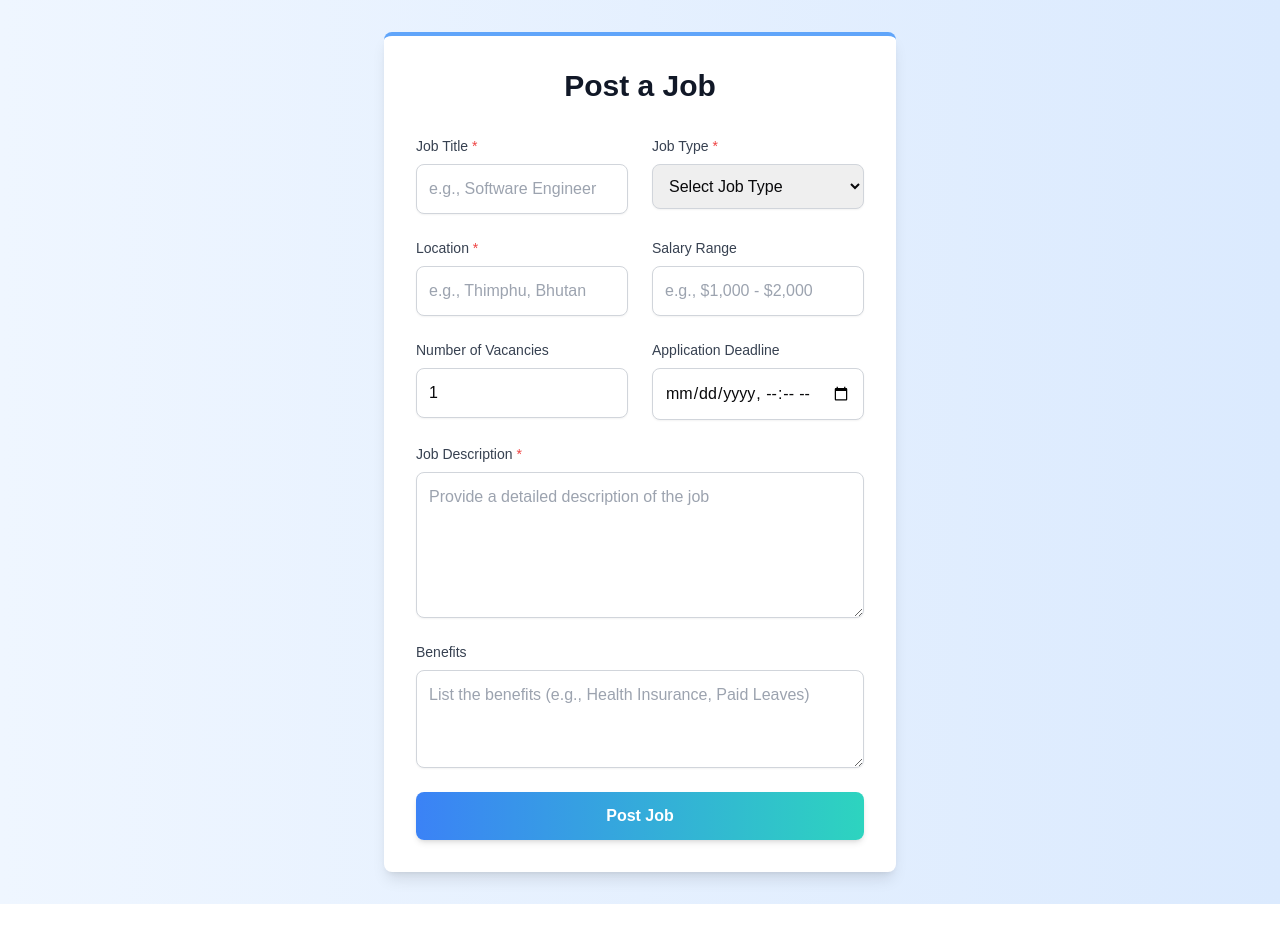
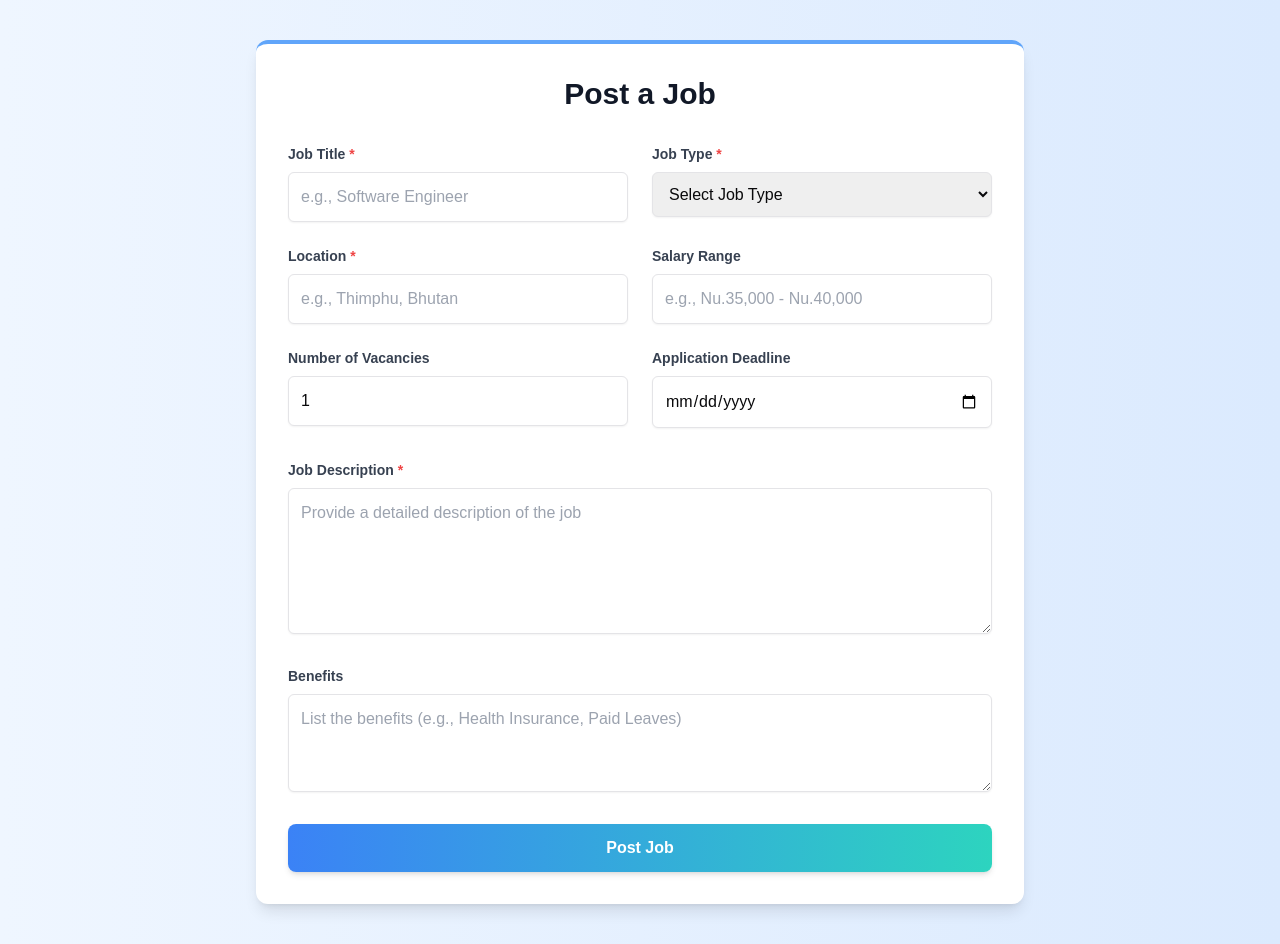
Before and after one commit to pemadolker/JobBoard_Frontend, a Next.js app: page /employer/postjob in a window 1280 px wide. Before the commit the page ends 904 px from the top, so only its background shows below. Built offline with nearby package versions, Linux system fonts and the light colour scheme.

Commit message:
signup as seeker

```diff
--- a/app/employer/page.tsx
+++ b/app/employer/page.tsx
@@ -54,7 +54,7 @@ export default function EmployerDashboard() {
             <div className="grid grid-cols-1 sm:grid-cols-2 md:grid-cols-3 gap-6">
               {[
                 { label: "Active Jobs", count: 50, color: "bg-blue-100 text-blue-700" },
-                { label: "New Applicants", count: 32, color: "bg-green-100 text-green-700" },
+                { label: "New Applicants", count: 32, color: "bg-orange-100 text-orange-700" },
                 { label: "Shortlisted", count: 15, color: "bg-teal-100 text-teal-700" },
               ].map((stat, index) => (
                 <div
@@ -91,10 +91,10 @@ export default function EmployerDashboard() {
                       <td className="px-6 py-4 text-gray-600">{job.company}</td>
                       <td className="px-6 py-4">
                         <div className="flex gap-4">
-                          <button className="px-4 py-2 bg-blue-500 text-white rounded-lg hover:bg-blue-600 transition">
+                         <button className="px-4 py-2 bg-teal-500 text-white rounded-lg shadow hover:bg-teal-600 transition">
                             Edit
                           </button>
-                          <button className="px-4 py-2 bg-red-500 text-white rounded-lg hover:bg-red-600 transition">
+                          <button className="px-4 py-2 bg-red-500 text-white rounded-lg shadow hover:bg-red-600 transition">
                             Delete
                           </button>
                         </div>
--- a/app/employer/postjob/page.tsx
+++ b/app/employer/postjob/page.tsx
@@ -37,16 +37,15 @@ export default function JobPostPage() {
   };
 
   return (
-    <main className="min-h-screen bg-gradient-to-r from-blue-50 to-blue-100 flex items-center justify-center py-8 px-4">
-      <div className="w-full max-w-3xl sm:max-w-2xl lg:max-w-lg bg-white rounded-lg shadow-lg p-6 sm:p-8 border-t-4 border-blue-400">
-        <h1 className="text-2xl sm:text-3xl font-extrabold text-gray-900 mb-6 sm:mb-8 text-center">
-          Post a Job
-        </h1>
-        <form onSubmit={handleSubmit} className="space-y-6">
+    <main className="min-h-screen bg-gradient-to-r from-blue-50 to-blue-100 flex items-center justify-center py-10 px-4">
+      <div className="w-full max-w-3xl bg-white rounded-xl shadow-lg p-8 border-t-4 border-blue-400">
+        <h1 className="text-3xl font-extrabold text-gray-900 mb-8 text-center">Post a Job</h1>
+        <form onSubmit={handleSubmit} className="space-y-8">
+          {/* Job Information */}
           <div className="grid grid-cols-1 sm:grid-cols-2 gap-6">
             {/* Job Title */}
             <div>
-              <label className="block text-sm font-medium text-gray-700" htmlFor="title">
+              <label className="block text-sm font-semibold text-gray-700 mb-2" htmlFor="title">
                 Job Title <span className="text-red-500">*</span>
               </label>
               <input
@@ -57,12 +56,12 @@ export default function JobPostPage() {
                 value={formData.title}
                 onChange={handleChange}
                 required
-                className="mt-2 block w-full p-3 border border-gray-300 rounded-lg shadow-sm focus:ring-blue-500 focus:border-blue-500 transition duration-300"
+                className="block w-full p-3 border rounded-md shadow-sm focus:ring-blue-500 focus:border-blue-500"
               />
             </div>
             {/* Job Type */}
             <div>
-              <label className="block text-sm font-medium text-gray-700" htmlFor="jobType">
+              <label className="block text-sm font-semibold text-gray-700 mb-2" htmlFor="jobType">
                 Job Type <span className="text-red-500">*</span>
               </label>
               <select
@@ -71,7 +70,7 @@ export default function JobPostPage() {
                 value={formData.jobType}
                 onChange={handleChange}
                 required
-                className="mt-2 block w-full p-3 border border-gray-300 rounded-lg shadow-sm focus:ring-blue-500 focus:border-blue-500 transition duration-300"
+                className="block w-full p-3 border rounded-md shadow-sm focus:ring-blue-500 focus:border-blue-500"
               >
                 <option value="">Select Job Type</option>
                 <option value="Full-Time">Full-Time</option>
@@ -82,7 +81,7 @@ export default function JobPostPage() {
             </div>
             {/* Location */}
             <div>
-              <label className="block text-sm font-medium text-gray-700" htmlFor="location">
+              <label className="block text-sm font-semibold text-gray-700 mb-2" htmlFor="location">
                 Location <span className="text-red-500">*</span>
               </label>
               <input
@@ -93,27 +92,27 @@ export default function JobPostPage() {
                 value={formData.location}
                 onChange={handleChange}
                 required
-                className="mt-2 block w-full p-3 border border-gray-300 rounded-lg shadow-sm focus:ring-blue-500 focus:border-blue-500 transition duration-300"
+                className="block w-full p-3 border rounded-md shadow-sm focus:ring-blue-500 focus:border-blue-500"
               />
             </div>
             {/* Salary Range */}
             <div>
-              <label className="block text-sm font-medium text-gray-700" htmlFor="salaryRange">
+              <label className="block text-sm font-semibold text-gray-700 mb-2" htmlFor="salaryRange">
                 Salary Range
               </label>
               <input
                 type="text"
                 id="salaryRange"
                 name="salaryRange"
-                placeholder="e.g., $1,000 - $2,000"
+                placeholder="e.g., Nu.35,000 - Nu.40,000"
                 value={formData.salaryRange}
                 onChange={handleChange}
-                className="mt-2 block w-full p-3 border border-gray-300 rounded-lg shadow-sm focus:ring-blue-500 focus:border-blue-500 transition duration-300"
+                className="block w-full p-3 border rounded-md shadow-sm focus:ring-blue-500 focus:border-blue-500"
               />
             </div>
             {/* Number of Vacancies */}
             <div>
-              <label className="block text-sm font-medium text-gray-700" htmlFor="numberOfVacancies">
+              <label className="block text-sm font-semibold text-gray-700 mb-2" htmlFor="numberOfVacancies">
                 Number of Vacancies
               </label>
               <input
@@ -123,27 +122,27 @@ export default function JobPostPage() {
                 placeholder="e.g., 3"
                 value={formData.numberOfVacancies}
                 onChange={handleChange}
-                className="mt-2 block w-full p-3 border border-gray-300 rounded-lg shadow-sm focus:ring-blue-500 focus:border-blue-500 transition duration-300"
+                className="block w-full p-3 border rounded-md shadow-sm focus:ring-blue-500 focus:border-blue-500"
               />
             </div>
             {/* Application Deadline */}
             <div>
-              <label className="block text-sm font-medium text-gray-700" htmlFor="applicationDeadline">
+              <label className="block text-sm font-semibold text-gray-700 mb-2" htmlFor="applicationDeadline">
                 Application Deadline
               </label>
               <input
-                type="datetime-local"
+                type="date"
                 id="applicationDeadline"
                 name="applicationDeadline"
                 value={formData.applicationDeadline}
                 onChange={handleChange}
-                className="mt-2 block w-full p-3 border border-gray-300 rounded-lg shadow-sm focus:ring-blue-500 focus:border-blue-500 transition duration-300"
+                className="block w-full p-3 border rounded-md shadow-sm focus:ring-blue-500 focus:border-blue-500"
               />
             </div>
           </div>
           {/* Job Description */}
           <div>
-            <label className="block text-sm font-medium text-gray-700" htmlFor="description">
+            <label className="block text-sm font-semibold text-gray-700 mb-2" htmlFor="description">
               Job Description <span className="text-red-500">*</span>
             </label>
             <textarea
@@ -154,12 +153,12 @@ export default function JobPostPage() {
               value={formData.description}
               onChange={handleChange}
               required
-              className="mt-2 block w-full p-3 border border-gray-300 rounded-lg shadow-sm focus:ring-blue-500 focus:border-blue-500 transition duration-300"
+              className="block w-full p-3 border rounded-md shadow-sm focus:ring-blue-500 focus:border-blue-500"
             ></textarea>
           </div>
           {/* Benefits */}
           <div>
-            <label className="block text-sm font-medium text-gray-700" htmlFor="benefits">
+            <label className="block text-sm font-semibold text-gray-700 mb-2" htmlFor="benefits">
               Benefits
             </label>
             <textarea
@@ -169,14 +168,14 @@ export default function JobPostPage() {
               placeholder="List the benefits (e.g., Health Insurance, Paid Leaves)"
               value={formData.benefits}
               onChange={handleChange}
-              className="mt-2 block w-full p-3 border border-gray-300 rounded-lg shadow-sm focus:ring-blue-500 focus:border-blue-500 transition duration-300"
+              className="block w-full p-3 border rounded-md shadow-sm focus:ring-blue-500 focus:border-blue-500"
             ></textarea>
           </div>
           {/* Submit Button */}
           <div className="text-center">
             <button
               type="submit"
-              className="w-full bg-gradient-to-r from-blue-500 to-teal-400 text-white font-semibold px-6 py-3 rounded-lg shadow-md hover:from-blue-600 hover:to-teal-500 focus:outline-none focus:ring-4 focus:ring-blue-300 transition duration-300"
+              className="w-full bg-gradient-to-r from-blue-500 to-teal-400 text-white font-semibold py-3 rounded-lg shadow-md hover:from-blue-600 hover:to-teal-500 focus:outline-none focus:ring-4 focus:ring-blue-300 transition duration-300"
             >
               Post Job
             </button>
--- a/app/signup/seeker/page.tsx
+++ b/app/signup/seeker/page.tsx
@@ -2,12 +2,18 @@
 
 import React, { useState } from "react";
 import { useRouter } from "next/navigation";
-import { Card, CardContent, CardHeader, CardTitle, CardDescription } from "@/components/ui/card";
+import {
+  Card,
+  CardContent,
+  CardHeader,
+  CardTitle,
+  CardDescription,
+} from "@/components/ui/card";
 import { Button } from "@/components/ui/button";
 import { Input } from "@/components/ui/input";
 import { Label } from "@/components/ui/label";
 import { Textarea } from "@/components/ui/textarea";
-import { FiArrowLeft } from "react-icons/fi";
+import { FiArrowLeft, FiEye, FiEyeOff } from "react-icons/fi";
 
 const SeekerSignupPage = () => {
   const [formData, setFormData] = useState({
@@ -17,35 +23,32 @@ const SeekerSignupPage = () => {
     confirmPassword: "",
     portfolioURL: "",
     contactNumber: "",
-    resume: null as File | null,
     location: "",
     skills: "",
+    education: "",
+    workExperience: "",
   });
-
   const [errorMessage, setErrorMessage] = useState("");
+  const [successMessage, setSuccessMessage] = useState("");
+  const [passwordVisible, setPasswordVisible] = useState(false);
+  const [confirmPasswordVisible, setConfirmPasswordVisible] = useState(false);
   const router = useRouter();
 
+  const handleChange = (e: React.ChangeEvent<HTMLInputElement | HTMLTextAreaElement>) => {
+    const { name, value } = e.target;
+    setFormData((prevData) => ({ ...prevData, [name]: value }));
+  };
+
   const validatePassword = (password: string) => {
-    const passwordRegex = /^(?=.*[A-Z])(?=.*[a-z])(?=.*\d)(?=.*[@$!%*?&])[A-Za-z\d@$!%*?&]{8,}$/;
+    const passwordRegex = /^(?=.*[a-z])(?=.*[A-Z])(?=.*\d).{8,}$/;
     return passwordRegex.test(password);
   };
 
-  const handleChange = (e: React.ChangeEvent<HTMLInputElement | HTMLTextAreaElement>) => {
-    const { name, value, files } = e.target as HTMLInputElement & { files: FileList };
-    if (name === "resume" && files) {
-      setFormData({ ...formData, resume: files[0] });
-    } else {
-      setFormData({ ...formData, [name]: value });
-    }
-  };
-
-  const handleSubmit = (e: React.FormEvent) => {
+  const handleSubmit = async (e: React.FormEvent) => {
     e.preventDefault();
 
     if (!validatePassword(formData.password)) {
-      setErrorMessage(
-        "Password must be at least 8 characters long, contain at least one uppercase letter, one lowercase letter, one digit, and one special character."
-      );
+      setErrorMessage("Password must be at least 8 characters long, contain at least one uppercase letter, one lowercase letter, and one digit.");
       return;
     }
 
@@ -55,17 +58,55 @@ const SeekerSignupPage = () => {
     }
 
     setErrorMessage(""); // Clear any existing errors
-    console.log("Seeker Signup Data:", formData);
-    router.push("/dashboard/seekerDashboard"); // Navigate to the dashboard
+
+    try {
+      const response = await fetch("http://localhost:8000/signup", {
+        method: "POST",
+        headers: {
+          "Content-Type": "application/json",
+        },
+        body: JSON.stringify({
+          email: formData.email,
+          password: formData.password,
+          name: formData.fullName,
+          portfolio_url: formData.portfolioURL,
+          contact_number: formData.contactNumber,
+          location: formData.location,
+          skills: formData.skills,
+          education: formData.education,
+          work_experience: formData.workExperience,
+          role: "job_seeker",
+        }),
+      });
+
+      const result = await response.json();
+
+      if (!response.ok) {
+        const errorData = await response.json();
+        setSuccessMessage("Something went wrong. Please try again later.");
+        return;
+      }
+
+      setSuccessMessage("Signup successful! A confirmation email has been sent. Please confirm your email to complete the process.");
+    } catch (err) {
+      console.error("Error during signup:", err);
+      setSuccessMessage("Something went wrong. Please try again later.");
+    }
   };
-
   const handleGoBack = () => {
     router.push("/signup");
   };
 
+  const togglePasswordVisibility = () => {
+    setPasswordVisible(!passwordVisible);
+  };
+
+  const toggleConfirmPasswordVisibility = () => {
+    setConfirmPasswordVisible(!confirmPasswordVisible);
+  };
+
   return (
     <div className="flex justify-center items-center min-h-screen bg-gradient-to-r from-blue-400 to-teal-300 px-4">
-      {/* Back Arrow Button */}
       <div
         onClick={handleGoBack}
         className="cursor-pointer text-gray-500 text-sm flex items-center space-x-2 absolute top-5 left-4"
@@ -84,7 +125,7 @@ const SeekerSignupPage = () => {
           </CardDescription>
         </CardHeader>
         <CardContent>
-          <form onSubmit={handleSubmit} className="space-y-4">
+          <form onSubmit={handleSubmit} className="space-y-4 mt-4">
             <div>
               <Label htmlFor="fullName">Full Name</Label>
               <Input
@@ -113,8 +154,9 @@ const SeekerSignupPage = () => {
 
             <div>
               <Label htmlFor="password">Password</Label>
+              <div className="relative">
                 <Input
-                type="password"
+                  type={passwordVisible ? "text" : "password"}
                   id="password"
                   name="password"
                   placeholder="Create a password"
@@ -122,24 +164,37 @@ const SeekerSignupPage = () => {
                   onChange={handleChange}
                   className="w-full"
                 />
+                <button
+                  type="button"
+                  onClick={togglePasswordVisibility}
+                  className="absolute right-2 top-1/2 transform -translate-y-1/2"
+                >
+                  {passwordVisible ? <FiEyeOff /> : <FiEye />}
+                </button>
+              </div>
             </div>
 
             <div>
               <Label htmlFor="confirmPassword">Confirm Password</Label>
+              <div className="relative">
                 <Input
-                type="password"
+                  type={confirmPasswordVisible ? "text" : "password"}
                   id="confirmPassword"
                   name="confirmPassword"
                   placeholder="Confirm your password"
                   value={formData.confirmPassword}
                   onChange={handleChange}
-                className="w-full"
+                  className="w-full pr-10"
                 />
+                <button
+                  type="button"
+                  onClick={toggleConfirmPasswordVisibility}
+                  className="absolute right-2 top-1/2 transform -translate-y-1/2"
+                >
+                  {confirmPasswordVisible ? <FiEyeOff /> : <FiEye />}
+                </button>
               </div>
-
-            {errorMessage && (
-              <p className="text-red-500 text-sm text-center">{errorMessage}</p>
-            )}
+            </div>
 
             <div>
               <Label htmlFor="portfolioURL">Portfolio URL</Label>
@@ -168,17 +223,6 @@ const SeekerSignupPage = () => {
             </div>
 
             <div>
-              <Label htmlFor="resume">Upload Resume</Label>
-              <Input
-                type="file"
-                id="resume"
-                name="resume"
-                onChange={handleChange}
-                className="file-input w-full bg-gray-100 border-2 border-gray-300 rounded-md p-2"
-              />
-            </div>
-
-            <div>
               <Label htmlFor="location">Location</Label>
               <Input
                 type="text"
@@ -196,13 +240,43 @@ const SeekerSignupPage = () => {
               <Textarea
                 id="skills"
                 name="skills"
-                placeholder="List your skills separated by commas"
+                placeholder="Enter your skills"
                 value={formData.skills}
                 onChange={handleChange}
                 className="w-full"
               />
             </div>
 
+            <div>
+              <Label htmlFor="education">Education</Label>
+              <Textarea
+                id="education"
+                name="education"
+                placeholder="Enter your education details"
+                value={formData.education}
+                onChange={handleChange}
+                className="w-full"
+              />
+            </div>
+
+            <div>
+              <Label htmlFor="workExperience">Work Experience</Label>
+              <Textarea
+                id="workExperience"
+                name="workExperience"
+                placeholder="Enter your work experience"
+                value={formData.workExperience}
+                onChange={handleChange}
+                className="w-full"
+              />
+            </div>
+            {/* Success or error message */}
+            {errorMessage && (
+              <p className="text-red-500 text-sm text-center mt-4">{errorMessage}</p>
+            )}
+            {successMessage && (
+              <p className="text-green-500 text-sm text-center mt-4">{successMessage}</p>
+            )}
             <Button
               type="submit"
               className="w-full bg-gradient-to-r from-blue-400 to-teal-300 text-white hover:from-teal-300 hover:to-blue-400"
```
Lines whose indentation alone changed are shown as unchanged.
